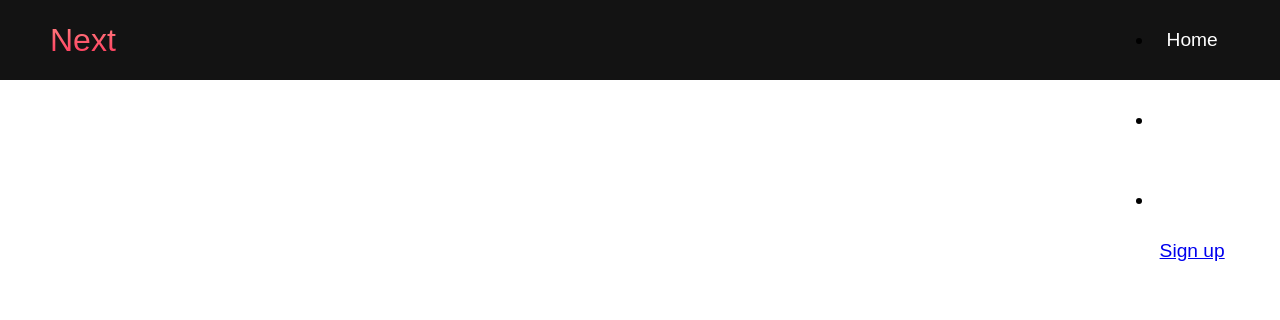
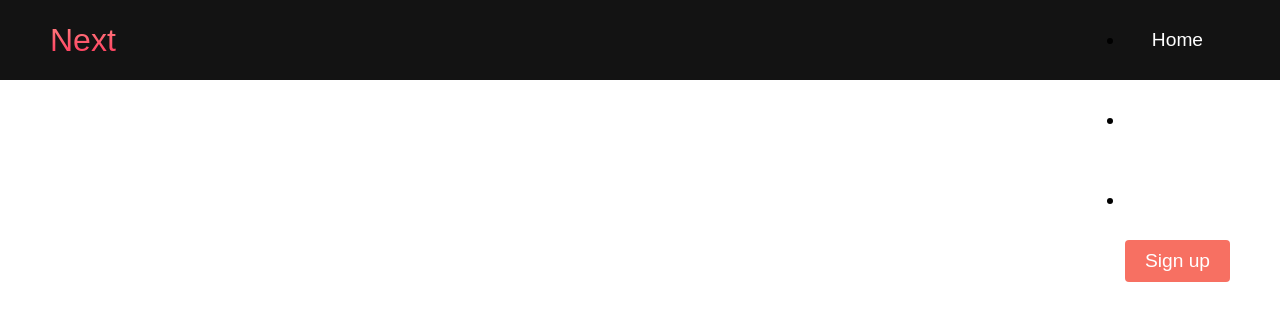
Before and after one commit to tsurubaso/cssHtmlJavascript, a plain HTML site: page index.html in a window 1280 px wide. Drawn offline with Linux system fonts and the light colour scheme.

Commit message:
There is an error find it

```diff
--- a/styles.css
+++ b/styles.css
@@ -1,11 +1,11 @@
 * {
   box-sizing: border-box;
-
   margin: 0;
   padding: 0;
   font-family: "Kumbh Sans", sans-serif;
 }
 .navbar {
+
   background: #131313;
   height: 80px;
   display: flex;
@@ -16,6 +16,8 @@
   top: 0;
   z-index: 999;
 }
+
+
 .navbar__container {
   display: flex;
   justify-content: space-between;
@@ -26,6 +28,7 @@
   margin: 0 auto;
   padding: 0 50px;
 }
+
 
 #navbar__logo {
   background-color: #ff8177;
@@ -42,9 +45,11 @@
   font-size: 2rem;
 }
 
+
 .fa-gem {
   margin-right: 0.5rem;
 }
+
 
 .navbar__menu {
   display: flex;
@@ -80,4 +85,14 @@ height: 80px;
     display: flex;
     justify-content: center;
     align-items: center;
+    text-decoration: none;
+    padding: 10px 20px;
+    height: 110%;
+    width: 100%;
+    border: none;
+    outline: none;
+    border-radius: 4px;
+    background: #f77062;
+    color: #fff;
+
 }
```
Also changed, not shown: index.html (+4 -1 lines), images/tech.html (deleted), tech.html (added).
